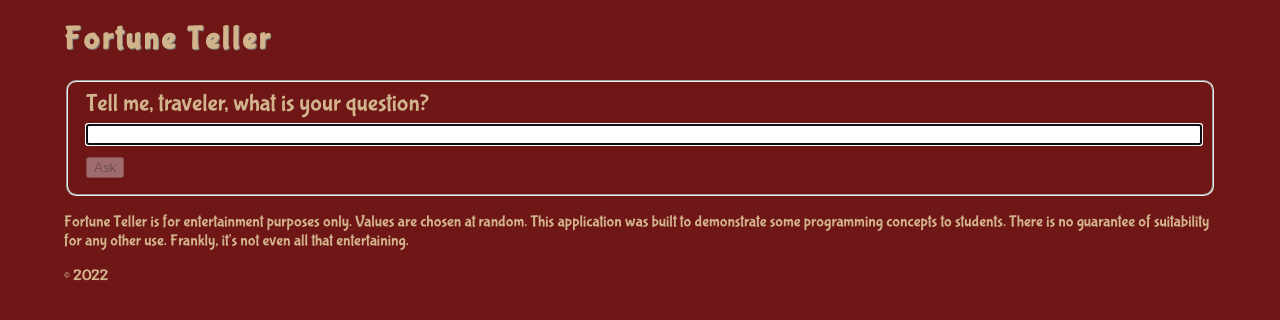
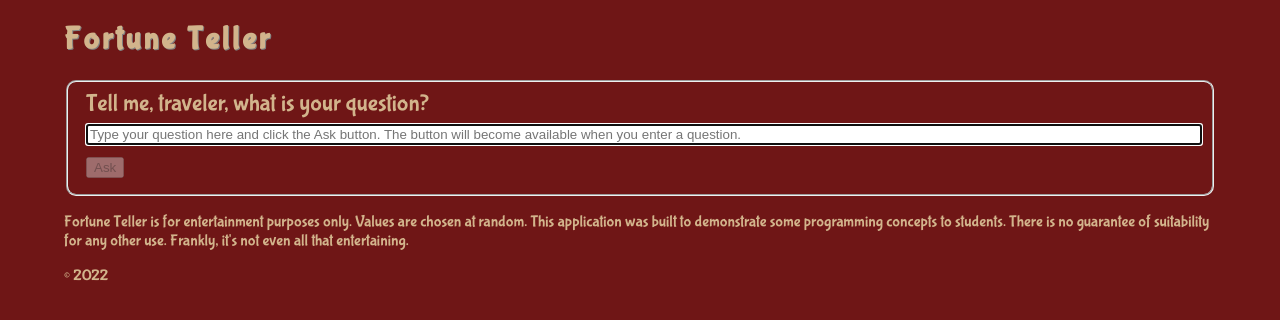
Before and after one commit to bobtrapp/fortuneteller, a plain HTML site: page index.html in a window 1280 px wide. Drawn offline with Linux system fonts and the light colour scheme.

Commit message:
Tidied up index.html

```diff
--- a/index.html
+++ b/index.html
@@ -24,7 +24,12 @@
         <label for="question">
           Tell me, traveler, what is your question?
         </label>
-        <input type="text" id="question" />
+        <input
+          type="text"
+          id="question"
+          title="Type your question here and click the Ask button."
+          placeholder="Type your question here and click the Ask button. The button will become available when you enter a question."
+        />
         <button id="askButton" disabled>Ask</button>
       </fieldset>
       <section id="responseSection"></section>
```
Also changed, not shown: 1 other file.
